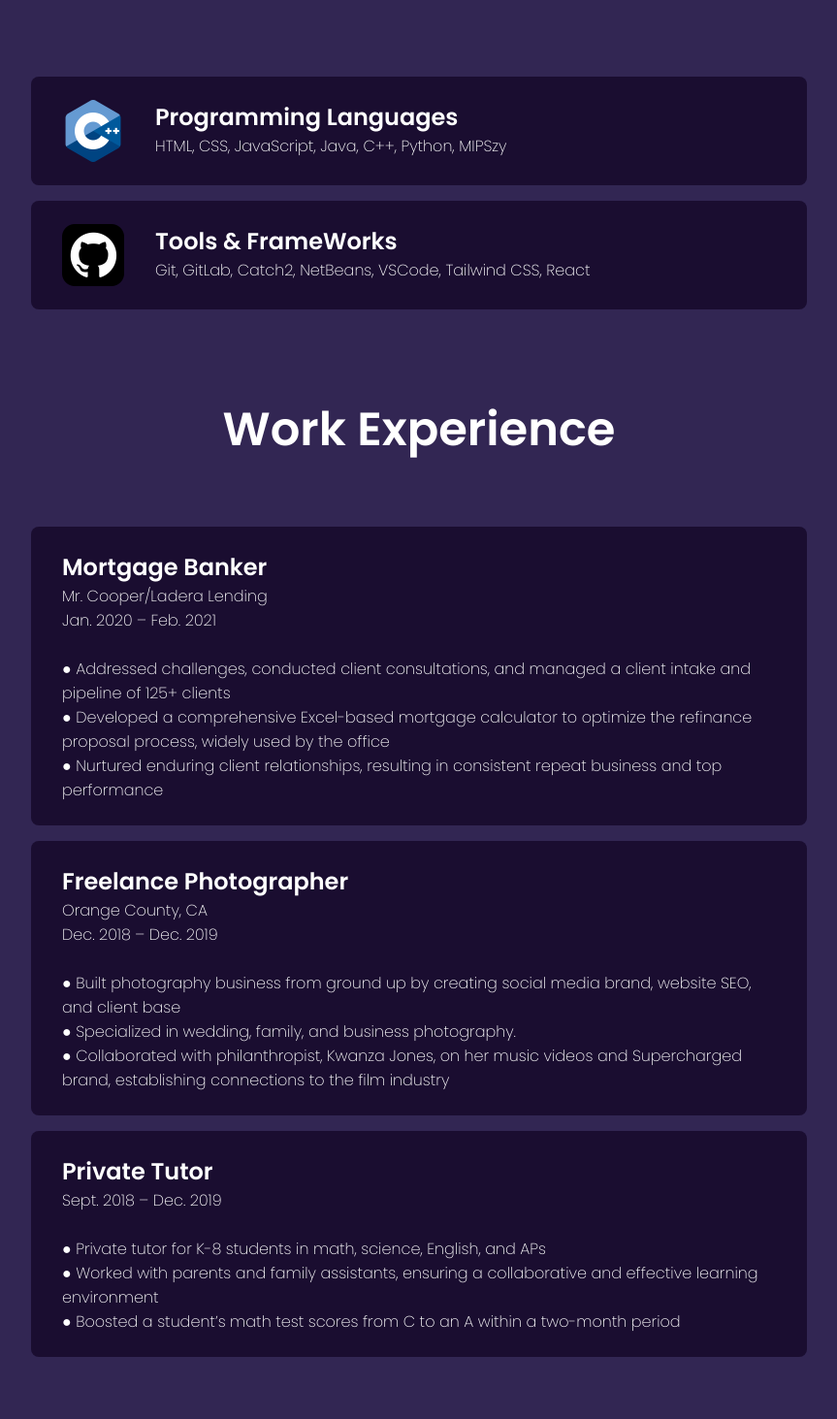
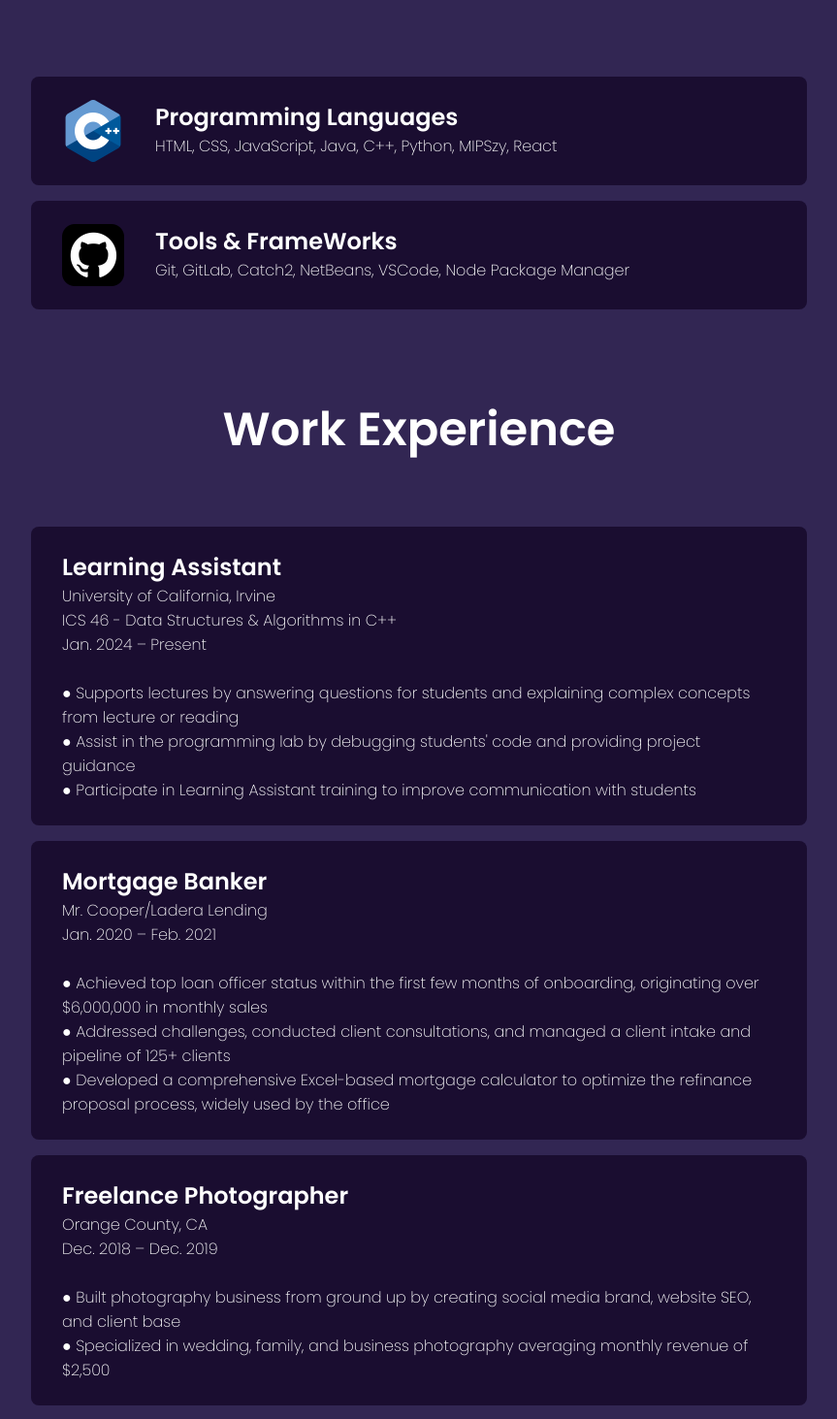
Before and after one commit to LeynaNguyen3/PersonalWebsite_2, a React (Create React App) app: page / in a window 1280 px wide. Shown: the part 1240-2703 px from the top of the page at 97% size, without its empty margins (208-1071 px from the left). Built offline with nearby package versions, Linux system fonts and the light colour scheme.

Commit message:
added changes to work experience and updated resume

```diff
--- a/src/components/Intro/intro.css
+++ b/src/components/Intro/intro.css
@@ -9,7 +9,7 @@
 .bg{
     position: absolute;
     top: 10rem;
-    right: 20rem;
+    right: 10rem;
     z-index: -1;
     object-fit: cover;
     height:75vh;
@@ -68,7 +68,7 @@
 @media screen and (max-width:840px){
     .bg {
         height: 40vh;
-        right: 10vw;
+        right: 20vw;
     }
     .introContent{
         font-size: 10vw;
--- a/src/components/NavBar/navbar.js
+++ b/src/components/NavBar/navbar.js
@@ -3,13 +3,13 @@ import './navbar.css'
 import logo from '../../assets/logo.png'
 import {Link} from 'react-scroll';
 import menu from '../../assets/menu.png'
-import Resume from '../../assets/Leyna_Nguyen_Resume_2023.pdf'
+import Resume from '../../assets/LeynaNguyen_Resume_2024.pdf'
 
 const Navbar = () => {
   const [showMenu, setShowMenu] = useState(false);
   return (
     <nav className="navbar">
-        <a href='intro'className="home-link">
+        <a href='https://leynanguyen3.github.io/PersonalWebsite_2/'className="home-link">
           <img src={logo} alt="logo" className='logo' />
         </a>
         <div className="desktopMenu">
--- a/src/components/Skills/skills.js
+++ b/src/components/Skills/skills.js
@@ -18,14 +18,14 @@ const Skills = () => {
                 <img src={ProgrammingLanguages} alt="UIDesign" className="skillBarImg" />
                 <div className="skillBarText">
                     <h2>Programming Languages</h2>
-                    <p>HTML, CSS, JavaScript, Java, C++, Python, MIPSzy</p>
+                    <p>HTML, CSS, JavaScript, Java, C++, Python, MIPSzy, React</p>
                 </div>
             </div>
             <div className="skillBar">
                 <img src={Tools} alt="WebDesign" className="skillBarImg" />
                 <div className="skillBarText">
                     <h2>Tools & FrameWorks</h2>
-                    <p> Git, GitLab, Catch2, NetBeans, VSCode, Tailwind CSS, React</p>
+                    <p> Git, GitLab, Catch2, NetBeans, VSCode, Node Package Manager</p>
                 </div>
             </div>
         </div>
@@ -33,13 +33,24 @@ const Skills = () => {
         <div className="skillBars">
             <div className="skillBar">
                 <div className="skillBarText">
+                    <h2>Learning Assistant</h2>
+                    <p>University of California, Irvine<br></br>
+                    ICS 46 - Data Structures & Algorithms in C++<br></br>
+                    Jan. 2024 – Present<br></br><br></br>
+                        ● Supports lectures by answering questions for students and explaining complex concepts from lecture or reading<br></br>
+                        ● Assist in the programming lab by debugging students' code and providing project guidance<br></br>
+                        ● Participate in Learning Assistant training to improve communication with students</p>
+                </div>
+            </div>
+            <div className="skillBar">
+                <div className="skillBarText">
                     <h2>Mortgage Banker</h2>
                     <p>Mr. Cooper/Ladera Lending <br></br>
                         Jan. 2020 – Feb. 2021 <br></br><br></br>
+                        ● Achieved top loan officer status within the first few months of onboarding, originating over $6,000,000 in monthly sales</p>
                         ● Addressed challenges, conducted client consultations, and managed a client intake and pipeline of 125+ clients <br></br>
                         ● Developed a comprehensive Excel-based mortgage calculator to optimize the refinance proposal process, widely used by the
                             office <br></br>
-                        ● Nurtured enduring client relationships, resulting in consistent repeat business and top performance</p>
                 </div>
             </div>
             <div className="skillBar">
@@ -49,9 +60,7 @@ const Skills = () => {
                         Dec. 2018 – Dec. 2019 <br></br>
                         <br></br>
                         ● Built photography business from ground up by creating social media brand, website SEO, and client base <br></br>
-                        ● Specialized in wedding, family, and business photography. <br></br>
-                        ● Collaborated with philanthropist, Kwanza Jones, on her music videos and Supercharged brand, establishing connections to
-                        the film industry</p>
+                        ● Specialized in wedding, family, and business photography averaging monthly revenue of $2,500 <br></br></p>
                 </div>
             </div>
             <div className="skillBar">
```
Also changed, not shown: 1 other file (tests, documents, lock files or other folders).
